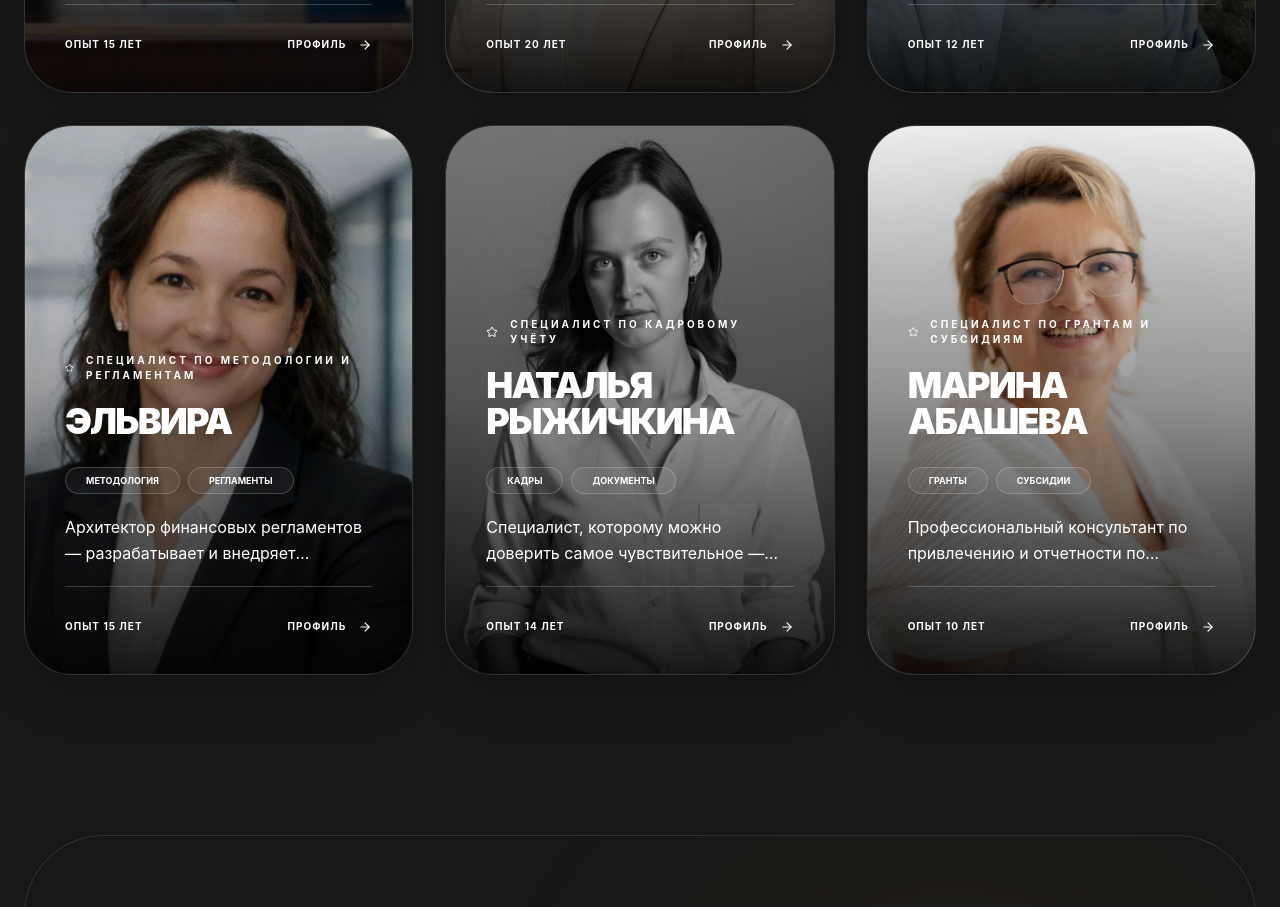
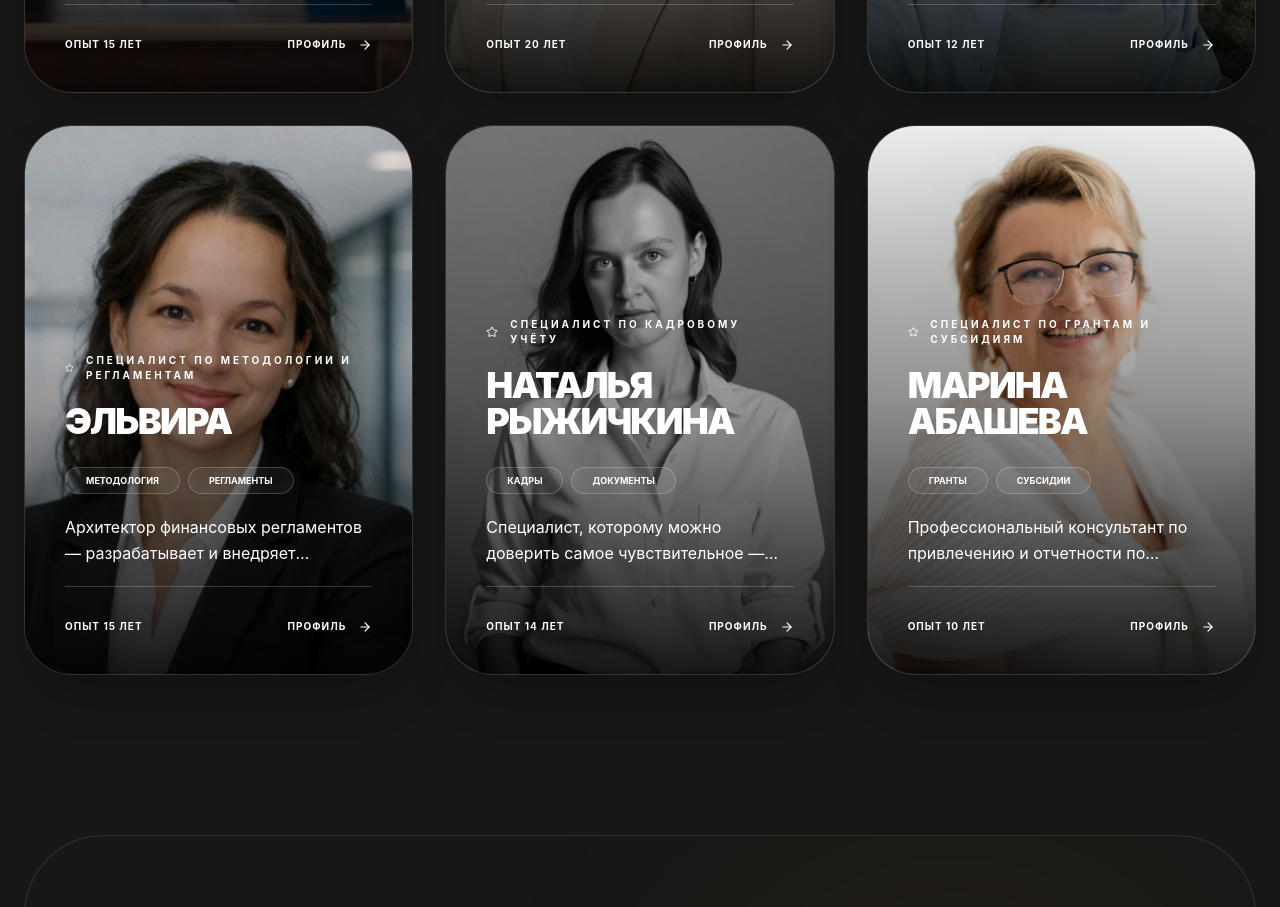
Before and after one commit to VARONA12/Buhsaitaccounting-portal, a Next.js app: page /experts in a window 1280 px wide. Shown: the part 1100-2007 px from the top of the page. Built offline with nearby package versions, Linux system fonts and the light colour scheme.

Commit message:
fix: move Elvira photo position to 5% to show full head
Co-Authored-By: Claude Opus 4.6 <noreply@anthropic.com>

```diff
--- a/src/app/experts/page.tsx
+++ b/src/app/experts/page.tsx
@@ -97,7 +97,7 @@ export default function ExpertsPage() {
                   src={expert.image}
                   alt={expert.name}
                   fill
-                  style={expert.slug === "elvira-specialist" ? { objectPosition: "center 15%" } : undefined}
+                  style={expert.slug === "elvira-specialist" ? { objectPosition: "center 5%" } : undefined}
                   className={`object-cover opacity-95 group-hover:opacity-100 group-hover:scale-105 transition-all duration-1000`}
                 />
                 <div className="absolute inset-0 bg-gradient-to-t from-black via-black/40 to-transparent opacity-90" />
```
